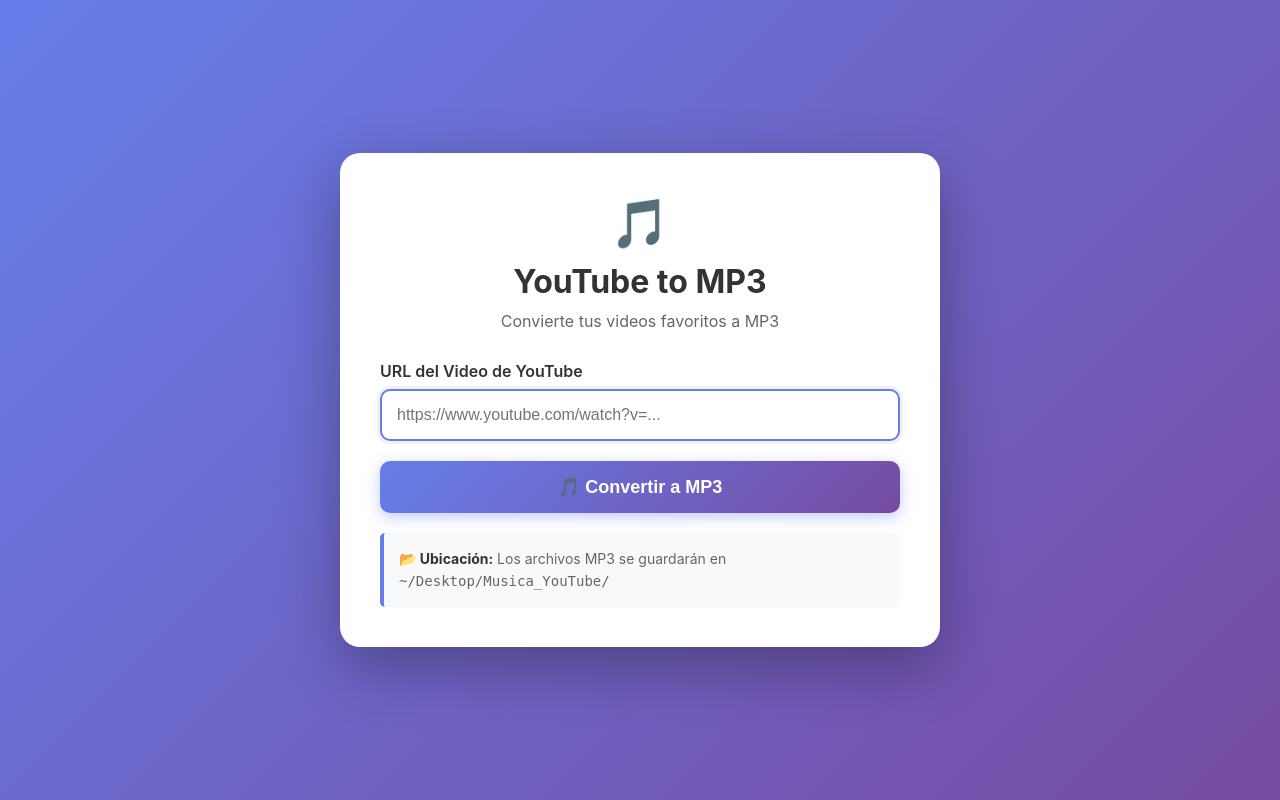
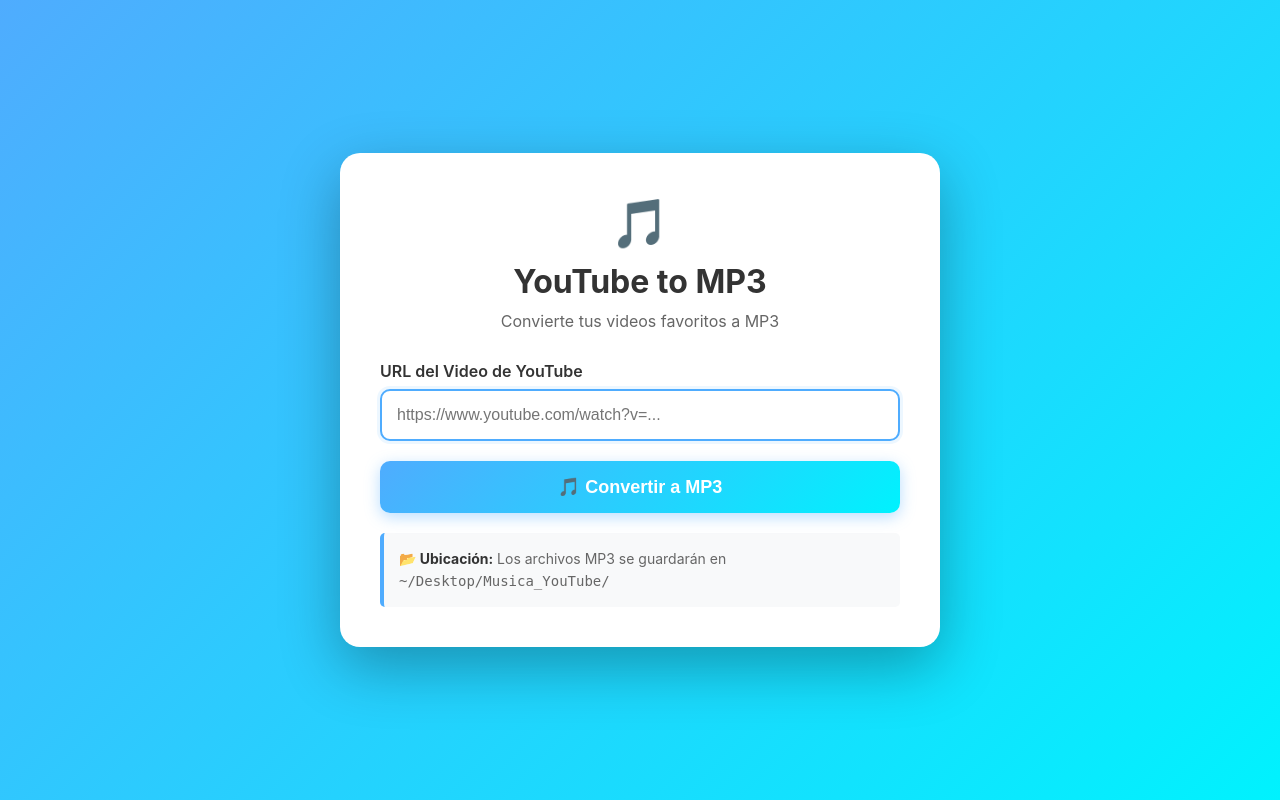
Before and after one commit to adairojass/youtube-to-mp3, a Flask app: page / in a window 1280 px wide. Run offline with Flask 3, Linux system fonts and the light colour scheme.

Commit message:
Update index.html

```diff
--- a/templates/index.html
+++ b/templates/index.html
@@ -13,7 +13,7 @@
 
         body {
             font-family: -apple-system, BlinkMacSystemFont, 'Segoe UI', Roboto, Oxygen, Ubuntu, Cantarell, sans-serif;
-            background: linear-gradient(135deg, #667eea 0%, #764ba2 100%);
+            background: linear-gradient(135deg, #4facfe 0%, #00f2fe 100%);
             min-height: 100vh;
             display: flex;
             justify-content: center;
@@ -85,14 +85,14 @@
         }
 
         input[type="text"]:focus {
-            border-color: #667eea;
-            box-shadow: 0 0 0 3px rgba(102, 126, 234, 0.1);
+            border-color: #4facfe;
+            box-shadow: 0 0 0 3px rgba(79, 172, 254, 0.1);
         }
 
         .btn-convert {
             width: 100%;
             padding: 15px;
-            background: linear-gradient(135deg, #667eea 0%, #764ba2 100%);
+            background: linear-gradient(135deg, #4facfe 0%, #00f2fe 100%);
             color: white;
             border: none;
             border-radius: 10px;
@@ -100,12 +100,12 @@
             font-weight: 600;
             cursor: pointer;
             transition: all 0.3s ease;
-            box-shadow: 0 4px 15px rgba(102, 126, 234, 0.4);
+            box-shadow: 0 4px 15px rgba(79, 172, 254, 0.4);
         }
 
         .btn-convert:hover {
             transform: translateY(-2px);
-            box-shadow: 0 6px 20px rgba(102, 126, 234, 0.6);
+            box-shadow: 0 6px 20px rgba(79, 172, 254, 0.6);
         }
 
         .btn-convert:active {
@@ -151,7 +151,7 @@
 
         .loader {
             border: 4px solid #f3f3f3;
-            border-top: 4px solid #667eea;
+            border-top: 4px solid #4facfe;
             border-radius: 50%;
             width: 40px;
             height: 40px;
@@ -167,7 +167,7 @@
 
         .info-box {
             background: #f8f9fa;
-            border-left: 4px solid #667eea;
+            border-left: 4px solid #4facfe;
             padding: 15px;
             border-radius: 5px;
             margin-top: 20px;
```
